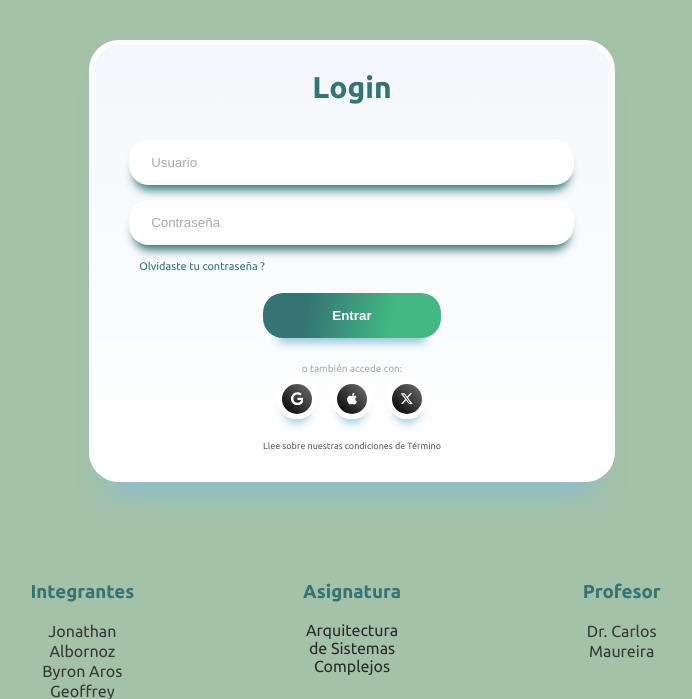
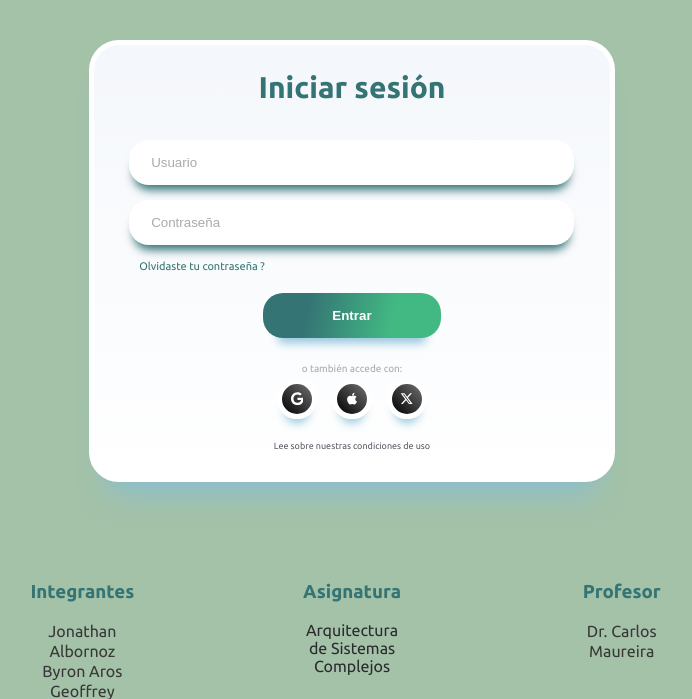
Before and after one commit to BetoFlint/liquiApp, a Django app: page / in a window 1280 px wide. Shown: the part 144-843 px from the top of the page, without its empty margins (288-980 px from the left). Run offline with Django 5.2, Linux system fonts and the light colour scheme.

Commit message:
cambios en el login

```diff
--- a/liquiApp/main/templates/levanta.html
+++ b/liquiApp/main/templates/levanta.html
@@ -1,6 +1,6 @@
 {% extends './generic/baseLogin.html' %} {% block content %}
 <div class="container">
-  <div class="heading">Login</div>
+  <div class="heading">Iniciar sesión</div>
   <form action="{% url 'levanta' %}" class="form" method="post">
     {% csrf_token %}
     <input
@@ -62,7 +62,7 @@
     </div>
   </div>
   <span class="agreement"
-    ><a href="#">Llee sobre nuestras condiciones de Término</a></span
+    ><a href="#">Lee sobre nuestras condiciones de uso</a></span
   >
 </div>
 {% endblock %}
```
